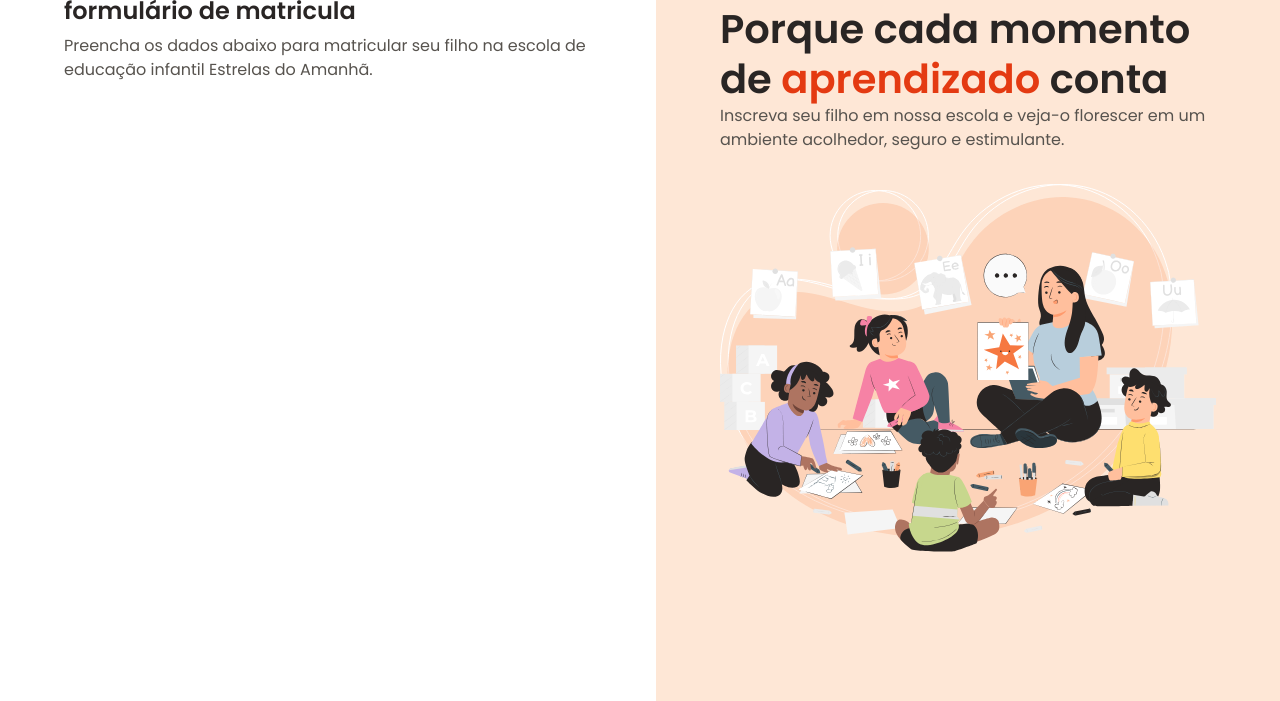
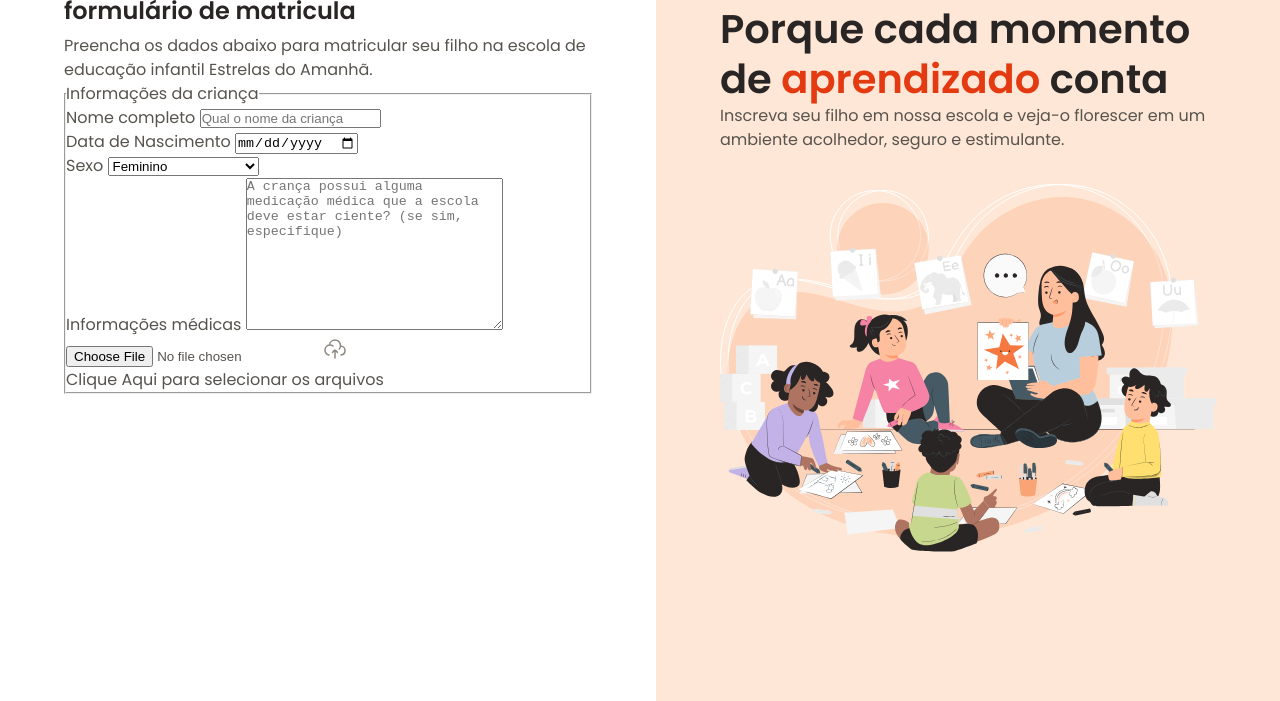
Before and after one commit to Giovani-gg/Formulario-de-Matricula, a plain HTML site: page index.html in a window 1280 px wide. Shown: the part 99-800 px from the top of the page. Drawn offline with Linux system fonts and the light colour scheme.

Commit message:
iniciando o formulário

```diff
--- a/index.html
+++ b/index.html
@@ -23,6 +23,47 @@
 
                 <h1>formulário de matricula</h1>
                 <p>Preencha os dados abaixo para matricular seu filho na escola de educação infantil Estrelas do Amanhã.</p>
+
+                <form action="" method="post" enctype="multipart/form-data">
+                    <fieldset class="child-info">
+                        <legend>Informações da criança</legend>
+
+                        <div class="input-wrapper">
+                            <label for="fullname">Nome completo</label>
+                            <input
+                                id="fullname"
+                                type="text"
+                                placeholder="Qual o nome da criança">
+                        </div>
+
+                        <div class="input-wrapper">
+                            <label for="birth">Data de Nascimento</label>
+                            <input type="date" id="birth" lang="pt-BR">
+                        </div>
+
+                        <div class="select-wreapper">
+                            <label for="gender">Sexo</label>
+                            <select name="gender" id="gender">
+                                <option value="Female">Feminino</option>
+                                <option value="Male">Masculino</option>
+                                <option value="na">Prefiro não responder</option>
+                            </select>
+                        </div>
+
+                        <div class="textarea-wreapper">
+                            <label for="medical-info">Informações médicas</label>
+                            <textarea name="medical-info" id="medical-info" cols="30" rows="10" placeholder="A crança possui alguma medicação médica que a escola deve estar ciente? (se sim, especifique)"
+                            ></textarea>
+                        </div>
+
+                        <div class="droparea-wreaper">
+                            <input type="file" id="birth-file" name="birth-file">
+                            <img src="Assets/Icons/cloud-upload.svg" alt="">
+                            <p>Clique Aqui para selecionar os arquivos</p>
+                        </div>
+
+                    </fieldset>
+                </form>
             </div>
         </main>
 
--- a/styles/global.css
+++ b/styles/global.css
@@ -20,6 +20,8 @@
     --stroke-default: #D6D3D1;
     --stroke-highlight: #F3541C;
     --semantic-error: #DC2626;
+
+
 }
 
 body {
```
